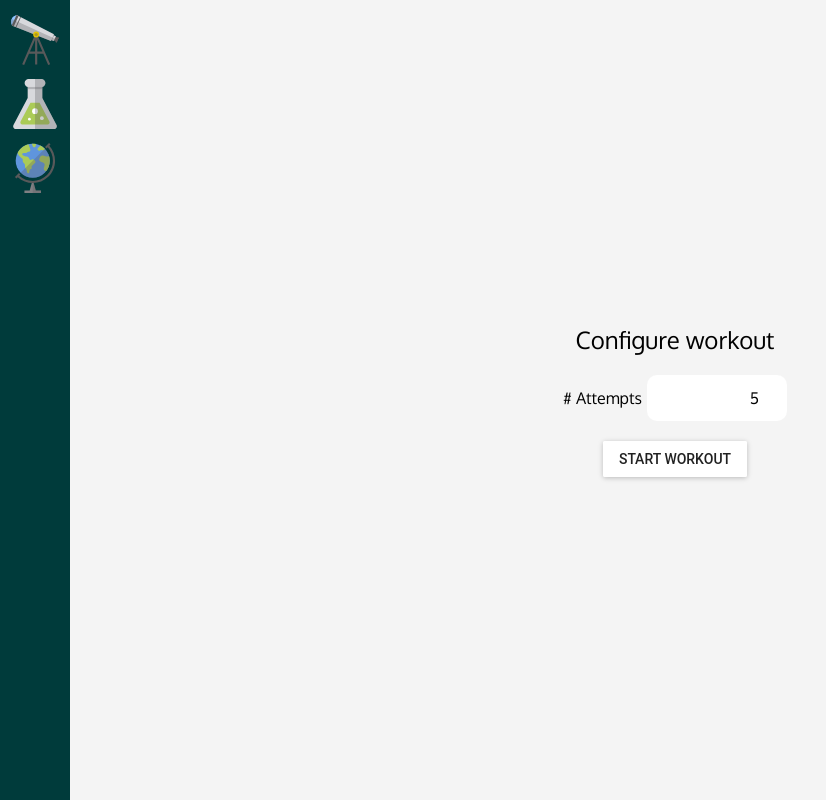
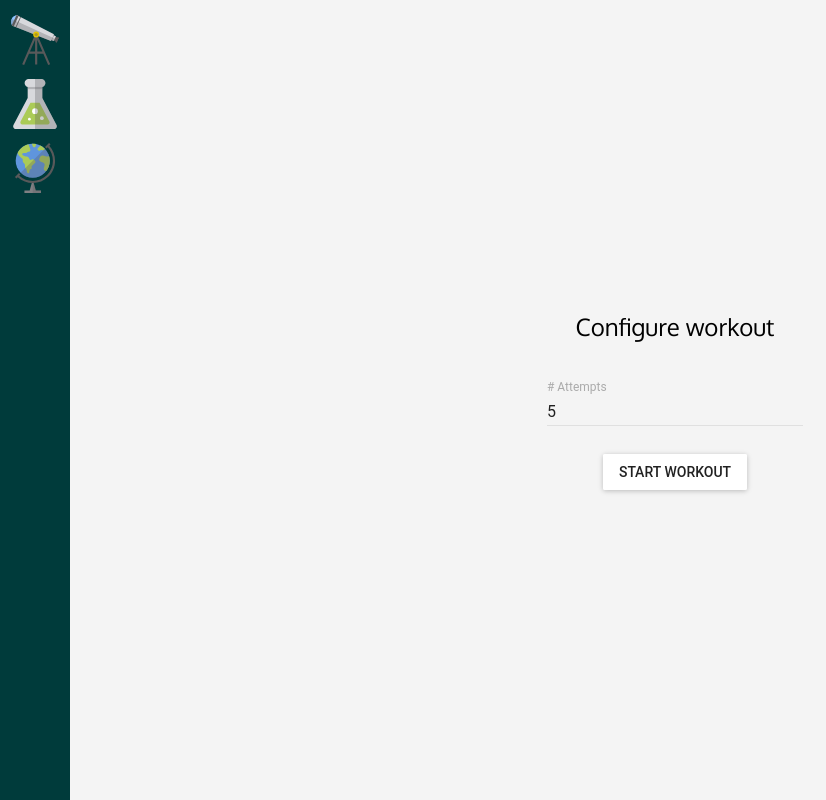
Before and after one commit to tomas-cani/synapse, a React (Create React App) app: page / in a window 1280 px wide. Shown: the whole page, without its empty margins (0-826 px from the left). Built offline with nearby package versions, Linux system fonts and the light colour scheme.

Commit message:
Use Material UI input

```diff
--- a/src/shared/Input.css
+++ /dev/null
@@ -1,20 +0,0 @@
-.Input {
-  border-radius: 10px;
-  padding: 10px;
-  width: 140px;
-  box-sizing: border-box;
-  border: 3px solid transparent;
-  cursor: pointer;
-  text-align: right;
-  font-family : inherit;
-  font-size: 1rem;
-}
-
-.Input:focus {
-  outline: none;
-  border-color: #cdcdcd;
-}
-
-.Input.selected {
-  border-color: #696969;
-}
--- a/src/shared/Input.jsx
+++ /dev/null
@@ -1,55 +0,0 @@
-import React, { Component } from 'react';
-import PropTypes from 'prop-types';
-
-import './Input.css';
-
-class Input extends Component {
-  constructor(props) {
-    super(props);
-    this.handleClick = this.handleClick.bind(this);
-    this.handleInput = this.handleInput.bind(this);
-  }
-
-  handleClick(e) {
-    if (e.type === 'click' || e.key === 'Enter') {
-      this.props.onClick();
-    }
-  }
-
-  handleInput(e) {
-    this.props.onInput(e.target.value);
-  }
-
-  render() {
-    return (
-      <input
-        id={this.props.id}
-        type={this.props.type}
-        className={`Input ${this.props.className}`}
-        onClick={this.handleClick}
-        onKeyUp={this.handleClick}
-        onChange={this.handleInput}
-        value={this.props.value}
-      />
-    );
-  }
-}
-
-Input.propTypes = {
-  className: PropTypes.string,
-  id: PropTypes.string,
-  onClick: PropTypes.func,
-  onInput: PropTypes.func,
-  type: PropTypes.string.isRequired,
-  value: PropTypes.string,
-};
-
-Input.defaultProps = {
-  className: '',
-  id: null,
-  onClick: () => {},
-  onInput: () => {},
-  value: '',
-};
-
-export default Input;
--- a/src/workout/StartScreen.jsx
+++ b/src/workout/StartScreen.jsx
@@ -1,9 +1,9 @@
 import React from 'react';
 import PropTypes from 'prop-types';
 
+import TextField from 'material-ui/TextField';
 import RaisedButton from 'material-ui/RaisedButton';
 import Screen from './Screen';
-import Input from '../shared/Input';
 
 class StartScreen extends React.Component {
   constructor(props) {
@@ -11,23 +11,21 @@ class StartScreen extends React.Component {
     this.handleInput = this.handleInput.bind(this);
   }
 
-  handleInput(value) {
-    this.props.handleConfig(value);
+  handleInput(e) {
+    this.props.handleConfig(e.target.value);
   }
 
   render() {
     return (
       <Screen>
         <p>Configure workout</p>
-        <label htmlFor="max-attempts">
-          # Attempts
-          <Input
-            id="max-attempts"
-            type="number"
-            onInput={this.handleInput}
-            value={this.props.maxAttempts}
-          />
-        </label>
+        <TextField
+          id="max-attempts"
+          floatingLabelText="# Attempts"
+          type="number"
+          onChange={this.handleInput}
+          value={this.props.maxAttempts}
+        />
         <RaisedButton
           label="Start workout"
           onClick={this.props.onStart}
```
